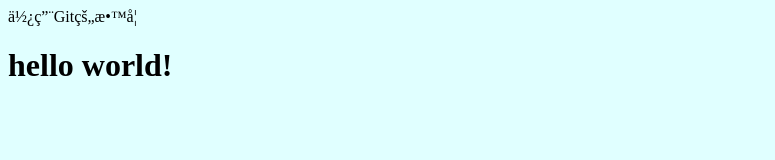
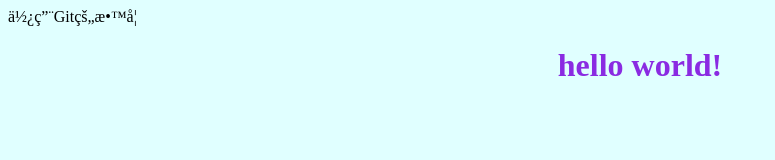
Before and after one commit to dadada1111/Git-Example-remote-2, a plain HTML site: page index.html in a window 1280 px wide. Shown: the whole page, without its empty margins (0-775 px from the left). Drawn offline with Linux system fonts and the light colour scheme.

Commit message:
Modify format h1 and p label

```diff
--- a/git.css
+++ b/git.css
@@ -2,3 +2,8 @@ body
 {
     background-color: lightcyan;
 }
+h1
+{
+    color: blueviolet;
+    text-align: center;
+}
```
